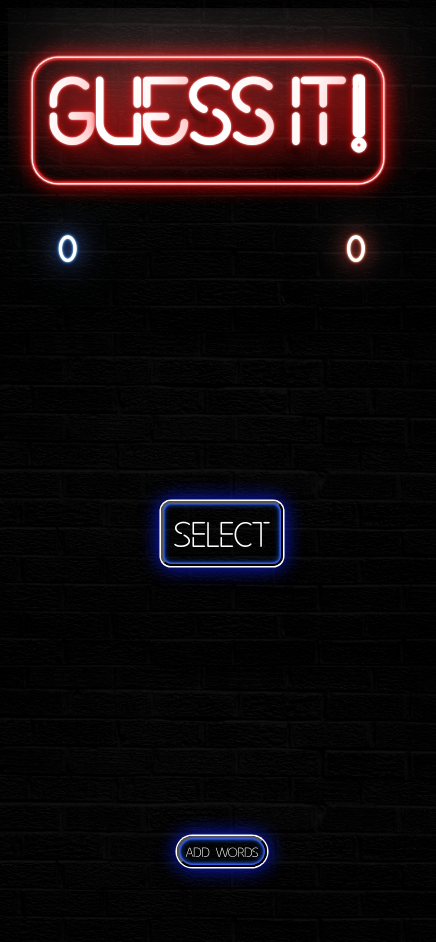
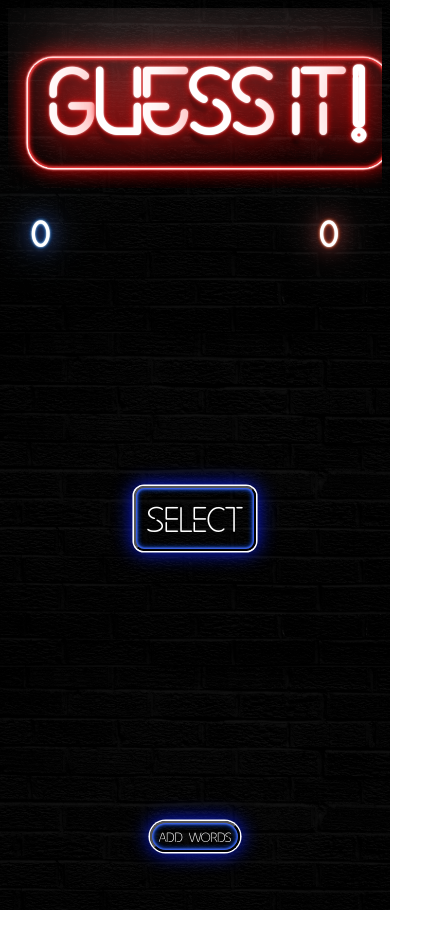
Before and after one commit to cDev-Creator/Catch-Phrase-Game, a plain HTML site: page index.html in a window 390 px wide. Shown: the whole page, 436 px wide, since content can reach past the window. After the commit the page ends 910 px from the top, so only its background shows below. Drawn offline with nearby package versions, Linux system fonts and the light colour scheme; a web font is replaced by a local one.

Commit message:
title resized for mobile

```diff
--- a/styles.css
+++ b/styles.css
@@ -43,8 +43,8 @@ html {
 }
 
 body {
-    width: 428px;
-    height: 926px;
+    /* width: 428px;
+    height: 926px; */
     font-family: main;
    /*  background-color: rgb(0, 0, 0); */
     background-image: url("brick.jpg");
@@ -59,6 +59,11 @@ body {
     overflow: hidden;
 }
 
+.logo-container {
+    display: flex;
+    justify-content: center;
+}
+
 .logo {
     font-family: logo;
     font-weight: lighter;
@@ -68,12 +73,12 @@ body {
     color:rgb(255, 255, 255);
     border-radius: 25px;
     /* margin:20px; */
-    width: 350px;
-    height: 125px;
+    width: 360px;
+    height: 110px;
     margin-top: 50px;
     margin-bottom: 20px;
     margin-right:20px;
-    margin-left:25px;
+    margin-left:20px;
     white-space: nowrap;
 }
 
@@ -89,10 +94,9 @@ body {
 
   .logo b{
 
-    margin-top: 10px;
-    margin-bottom: 3px;
-    margin-left: 40px;
-    margin-right: 40px;
+
+   /*  margin-left: 40px;
+    margin-right: 40px; */
 
     color: rgb(255, 255, 255);
     text-shadow: 0 -40px 110px, 0 0 2px, 0 0 1em #ff0000, 0 0 0.5em rgb(255, 0, 0), 0 0 0.1em #ff0000, 0 10px 3px #000;
```
